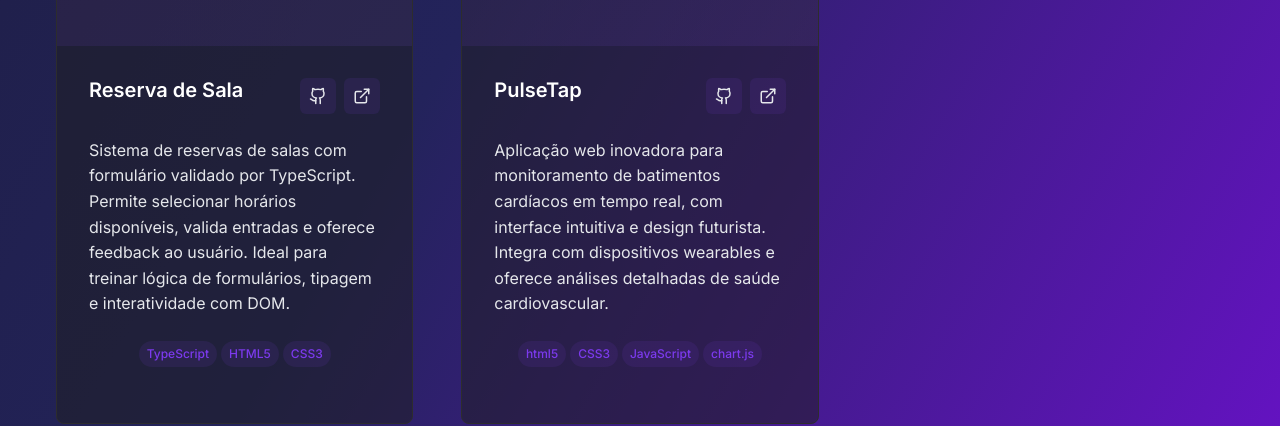
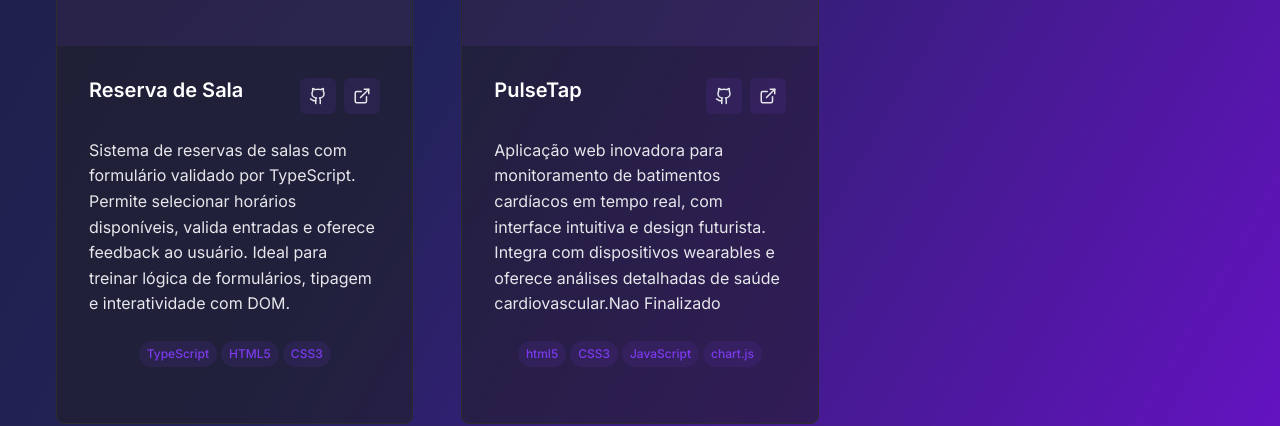
Before and after one commit to VitorMelo1/portfolio-vitor, a React (Vite) app: page /projects in a window 1280 px wide. Shown: the part 2240-2666 px from the top of the page. Built offline with nearby package versions, Linux system fonts and the light colour scheme.

Commit message:
Update projects.ts

```diff
--- a/src/data/projects.ts
+++ b/src/data/projects.ts
@@ -182,9 +182,10 @@ export const projects: Project[] = [
   //   year: 2023
   // },
   {
+//nao finalizado ainda
     id: 'pulsetap',
     title: 'PulseTap',
-    description: 'Aplicação web inovadora para monitoramento de batimentos cardíacos em tempo real, com interface intuitiva e design futurista. Integra com dispositivos wearables e oferece análises detalhadas de saúde cardiovascular.',
+    description: 'Aplicação web inovadora para monitoramento de batimentos cardíacos em tempo real, com interface intuitiva e design futurista. Integra com dispositivos wearables e oferece análises detalhadas de saúde cardiovascular.Nao Finalizado',
     shortDescription: 'Monitoramento cardíaco em tempo real com IA',
     image: '/images/projetos/pulsetap.png',
     technologies: ['html5', 'CSS3', 'JavaScript','chart.js'],
```
